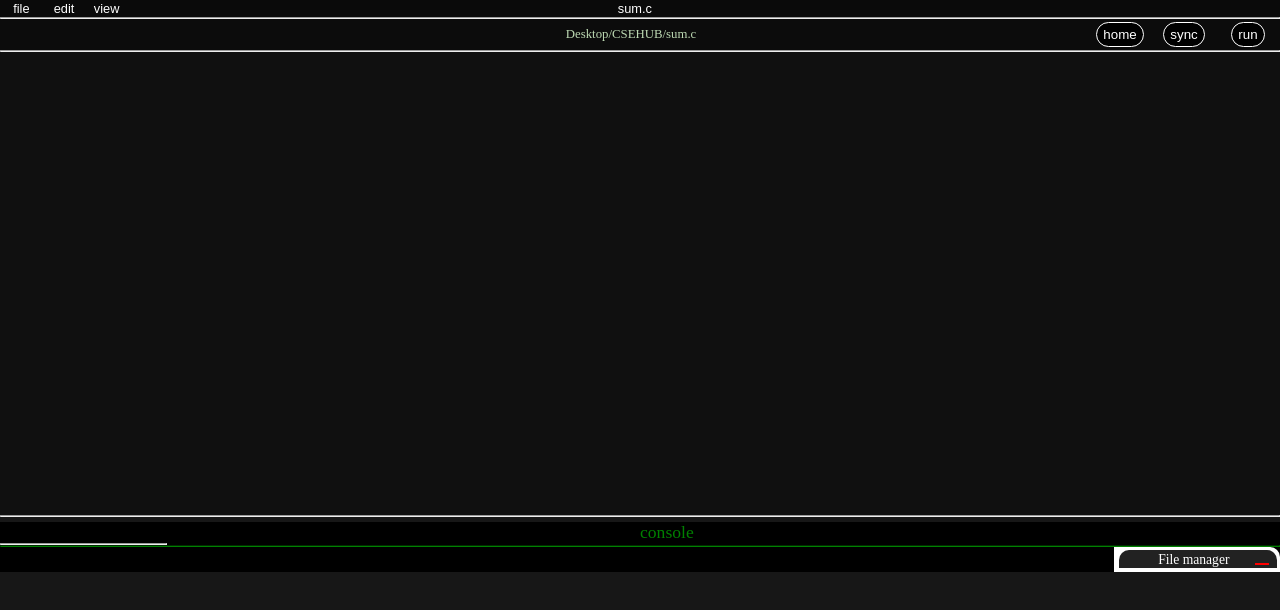
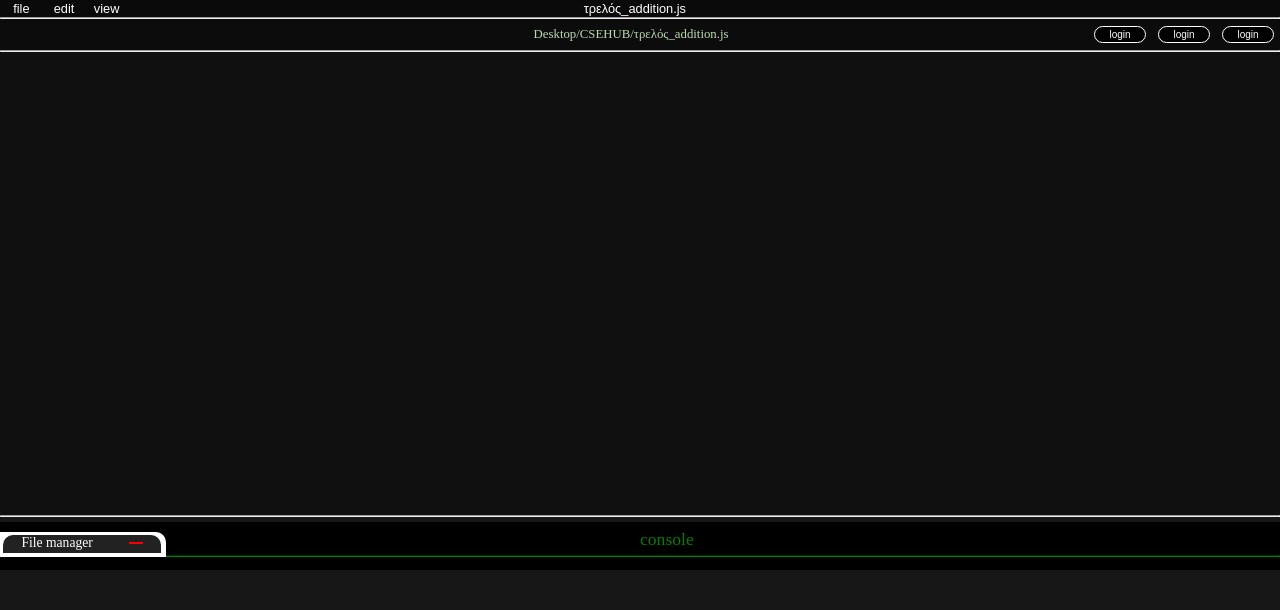
Before and after one commit to gaureshpai/MedTrack, a Next.js app: page / in a window 1280 px wide. Shown: the top 610 px of the page. Built offline with nearby package versions, Linux system fonts and the light colour scheme.

Commit message:
correction not made @HimanshuHegde

```diff
--- a/app/components/Navbar.tsx
+++ b/app/components/Navbar.tsx
@@ -4,18 +4,22 @@ import '@/public/styles/globals.css'
 const Navbar = () => {
     return (
         <div className="navbar">
-            <div className="primary_head">
+        <div className = "primary_head">
             <button className="file">file</button>
             <button className="edit">edit</button>
             <button className="view">view</button>
-                <button className="prgm_name">sum.c</button>
+            <button className="prgm_name">τρελός_addition.js</button>
         </div>
-            <hr />
+
+        <hr/>
         <div className="file_destination_grid">
-                <p className="file_path_parg">Desktop/CSEHUB/sum.c</p>
-                <button className="login">home</button>
-                <button className="login">sync</button>
-                <button className="login">run</button>
+            <p className = "file_path_parg">
+            Desktop/CSEHUB/τρελός_addition.js
+        </p>
+
+        <button className="login">login</button>
+        <button className="login">login</button>
+        <button className="login">login</button>
         </div>
             <hr />
         </div>
--- /dev/null
+++ b/app/components/console.tsx
@@ -0,0 +1,23 @@
+import React from 'react'
+
+const Console = () => {
+  return (
+    <div>
+          <div className="console">
+              <p className="console_heading">console</p>
+              <hr className="console_hr"/>
+                  <div className="file_manager_background">
+                      <div className="file_manager">
+                          <div className="a">
+                              <p className="file_manager_text">File manager</p>
+                              <button className="close_button"></button>
+                          </div>
+                          <hr className="file_manager_hr"/>
+                      </div>
+                  </div>
+          </div>
+    </div>
+  )
+}
+
+export default Console
--- /dev/null
+++ b/app/components/textarea.tsx
@@ -0,0 +1,14 @@
+import React from 'react'
+
+const Textarea = () => {
+  return (
+    <div>
+          <textarea className="code"></textarea>
+
+          <hr className="under_textarea" />
+    </div>
+
+  )
+}
+
+export default Textarea
--- a/app/layout.tsx
+++ b/app/layout.tsx
@@ -1,5 +1,6 @@
 import type { Metadata } from "next";
 import Navbar from "./components/Navbar";
+import  Console  from "./components/console";
 
 export const metadata: Metadata = {
     title: "Mini Project",
@@ -26,9 +27,10 @@ export default function RootLayout({ children }: { children: React.ReactNode })
                 <meta name="viewport" content="width=device-width, initial-scale=1.0" />
             </head>
             <body>
-                <div>
+                <div className="maincontainer">
                     <Navbar />
                     {children}
+                    <Console />
                 </div>
             </body>
         </html>
--- a/app/page.tsx
+++ b/app/page.tsx
@@ -1,21 +1,10 @@
 import React from 'react'
+import Textarea from './components/textarea'
 
 const page = () => {
     return (
         <div>
-            <textarea className="code" defaultValue={""} />
-            <hr className="under_textarea" />
-            <div className="console">
-                <p className="console_heading">console</p>
-                <hr className="file_manager_hr" />
-                <hr className="console_hr" />
-                <div className="file_manager_background">
-                    <div className="file_manager">
-                        <p className="file_manager_text">File manager</p>
-                        <button className="close_button" />
-                    </div>
-                </div>
-            </div>
+            <Textarea />
         </div>
     )
 }
--- a/dev works/index.html
+++ b/dev works/index.html
@@ -75,7 +75,7 @@
         <button class="login">login</button>
         <button class="login">login</button>
         <button class="login">login</button>
-    </div>
+        </div>
 
 
         <hr>
@@ -96,7 +96,7 @@
                     <p class="file_manager_text">File manager</p>
                     <button class="close_button"></button>
                 </div>
-                <hr class="file_manager_hr">
+                <hr class="file_manager_hr"/>
                 </div>
             </div>
         </div>
--- a/public/styles/globals.css
+++ b/public/styles/globals.css
@@ -1,21 +1,19 @@
 body {
     margin: 0;
-    height: 100vh;
-    width: 100vw;
     background: rgba(0, 0, 0, 0.910);
-    overflow: hidden;
+    min-height: 100vh;
 }
 
 .primary_head {
     width: 100%;
-    height: 3%;
+    height: 22%;
     background: rgba(0, 0, 0, 0.573);
-    margin: none;
     display: grid;
     grid-template-columns: 1fr 1fr 1fr 90%;
     justify-items: center;
 }
 
+/* General styling for elements */
 .file,
 .edit,
 .view,
@@ -29,16 +27,19 @@ body {
 }
 
 .login {
-    height: 80%;
+    height: 17px;
+    width: 4vw;
     position: relative;
     border: 1px solid white;
     border-radius: 70px;
     background: black;
     color: white;
     cursor: pointer;
+    font-size: 10px;
     padding-inline: 10%;
 }
 
+/* Specific styling for elements */
 .prgm_name {
     left: -6%;
 }
@@ -92,21 +93,21 @@ hr {
     overflow: hidden;
     position: relative;
     background: black;
-    height: 33%;
+    height: 100%;
     width: 100%;
-    top: -0.6%;
+    left: 0;
+    bottom: 0;
 }
 
 .file_manager_background {
     position: relative;
     overflow: hidden;
-    top: -6%;
+    top: -13px;
     background: white;
     width: 13%;
     height: 95%;
     border-radius: 0px 10px 0px 0px;
-    float: right;
-    /* Updated float property */
+    min-width: 160px;
 }
 
 .file_manager {
@@ -117,15 +118,20 @@ hr {
     width: 95%;
     height: 99%;
     border-radius: 10px 10px 0px 0px;
-    float: right;
-    /* Updated float property */
 }
 
 .file_manager_hr {
     z-index: 5;
     position: relative;
-    top: 6%;
-    width: 12.9%;
+    top: 4px;
+    width: 100%;
+}
+
+.a {
+    display: flex;
+    flex-wrap: nowrap;
+    justify-content: space-around;
+    place-items: center;
 }
 
 .file_manager_text {
@@ -134,7 +140,6 @@ hr {
     margin: 0px;
     font-size: 85%;
     color: white;
-    padding-left: 25%;
     top: 1%;
 }
 
@@ -144,29 +149,20 @@ hr {
     border: none;
     height: 1%;
     width: 9%;
-    left: 16%;
     top: 0%;
 }
 
 .console_hr {
     position: relative;
-    top: 5.5%;
+    top: 12px;
     border-color: green;
 }
 
 .console_heading {
     position: relative;
     display: inline;
-    top: 3%;
+    top: 7px;
     left: 50%;
     color: green;
     font-size: 110%;
 }
-
-/* Add line numbering style */
-.code::before {
-    content: counter(line);
-    counter-increment: line;
-    padding-right: 10px;
-    color: #555;
-}
```
Lines whose indentation alone changed are shown as unchanged.
